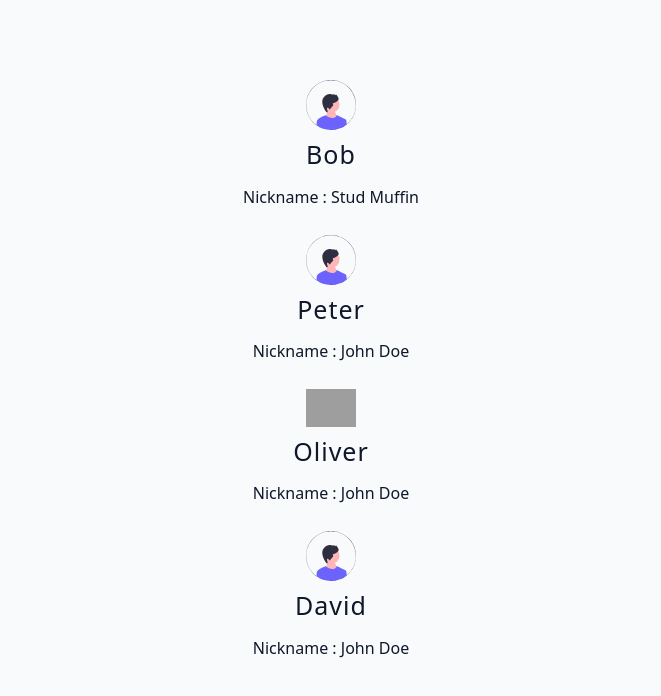
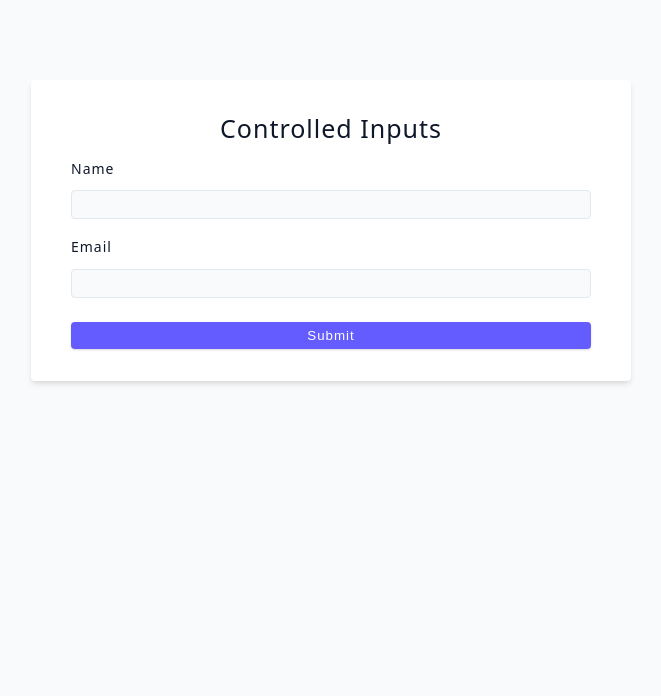
Before and after one commit to alutfi05/belajar-reactjs-lanjutan, a React (Vite) app: page / in a window 1280 px wide. Shown: the top 696 px of the page, without its empty margins (309-970 px from the left). Built offline with nearby package versions, Linux system fonts and the light colour scheme; grey boxes are pictures that could not be loaded.

Commit message:
learning controlled inputs in react js using onChange and onSubmit

```diff
--- a/src/App.jsx
+++ b/src/App.jsx
@@ -1,9 +1,9 @@
-import List from './tutorial/05-leverage-javascript/starter/List';
+import Starter from './tutorial/06-forms/starter/01-controlled-inputs';
 
 function App() {
     return (
         <div className="container">
-            <List />
+            <Starter />
         </div>
     );
 }
--- a/src/tutorial/06-forms/starter/01-controlled-inputs.jsx
+++ b/src/tutorial/06-forms/starter/01-controlled-inputs.jsx
@@ -1,4 +1,46 @@
+import { useState } from 'react';
+
 const ControlledInputs = () => {
-  return <h2>Controlled Inputs</h2>;
+    const [name, setName] = useState('');
+    const [email, setEmail] = useState('');
+
+    const handleSubmit = (e) => {
+        e.preventDefault();
+        // do something
+        console.log(name, email);
+    };
+
+    return (
+        <form className="form" onSubmit={handleSubmit}>
+            <h4>controlled inputs</h4>
+            <div className="form-row">
+                <label htmlFor="name" className="form-label">
+                    name
+                </label>
+                <input
+                    type="text"
+                    id="name"
+                    className="form-input"
+                    value={name}
+                    onChange={(e) => setName(e.target.value)}
+                />
+            </div>
+            <div className="form-row">
+                <label htmlFor="email" className="form-label">
+                    email
+                </label>
+                <input
+                    type="email"
+                    id="email"
+                    className="form-input"
+                    value={email}
+                    onChange={(e) => setEmail(e.target.value)}
+                />
+            </div>
+            <button type="submit" className="btn btn-block">
+                submit
+            </button>
+        </form>
+    );
 };
 export default ControlledInputs;
```
